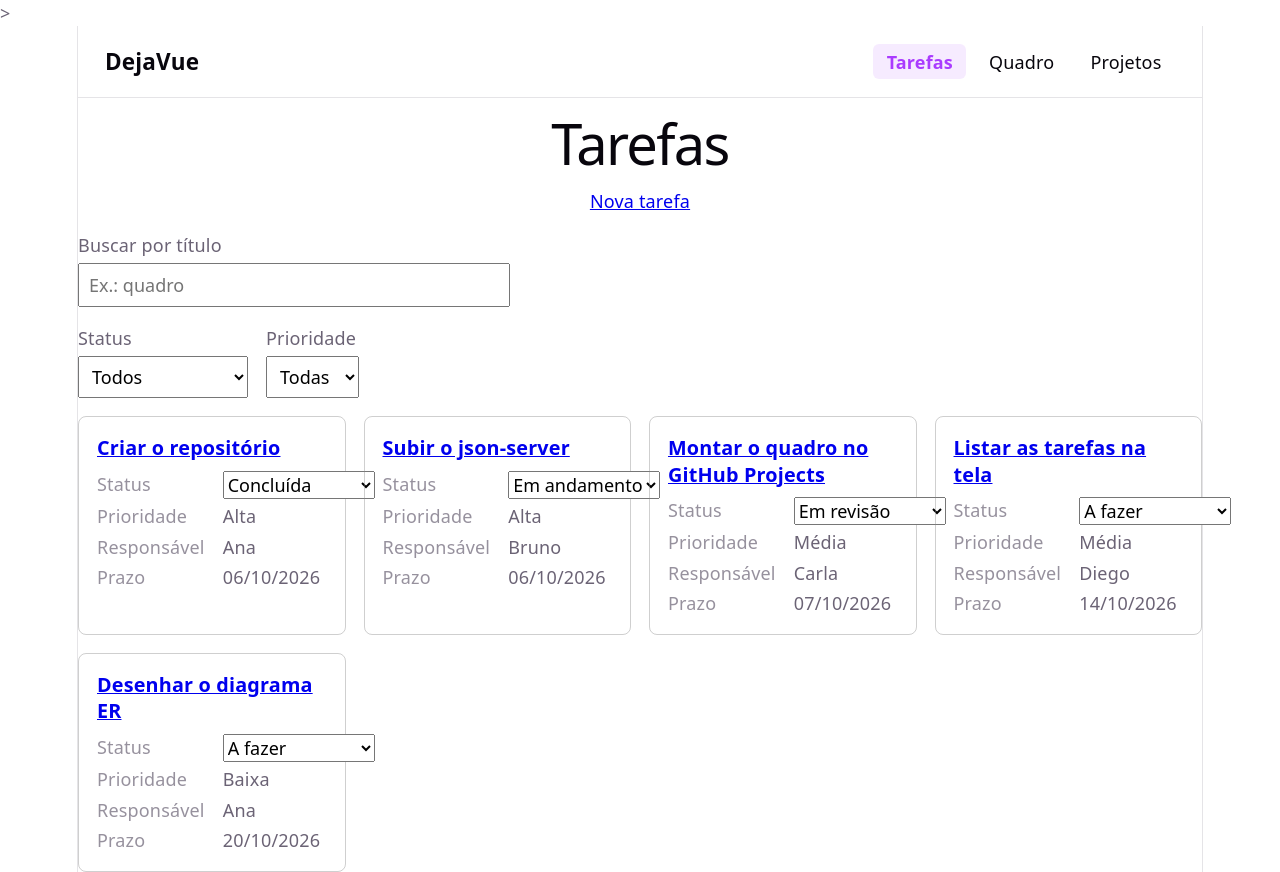
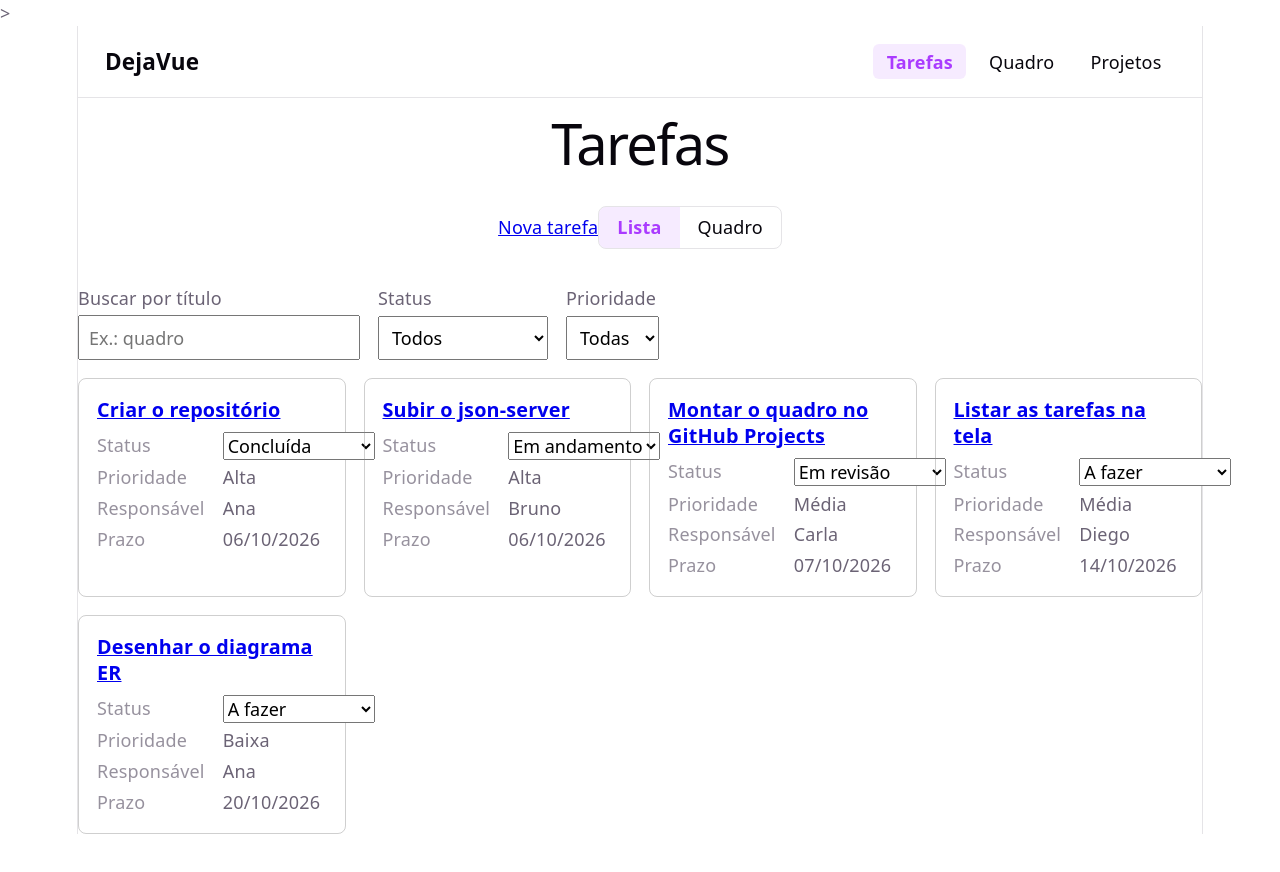
Before and after one commit to anthonnypatrocinio/Desenvolvimento-FrontEnd-5N-DejaVue, a Vue app in the folder DejaVue/: page / in a window 1280 px wide. After the commit the page ends 834 px from the top, so only its background shows below. Built offline with nearby package versions, Linux system fonts and the light colour scheme; data requests are answered from the project's data file.

Commit message:
Adiciona BarraFiltros e AlternarVisao (M428)

```diff
--- /dev/null
+++ b/DejaVue/src/components/AlternarVisao.vue
@@ -0,0 +1,30 @@
+<script setup lang="ts"></script>
+
+<template>
+  <!-- RouterLink marca sozinho o link da página atual com a classe
+       router-link-exact-active e aria-current="page". -->
+  <nav class="visoes" aria-label="Visão das tarefas">
+    <RouterLink to="/">Lista</RouterLink>
+    <RouterLink to="/quadro">Quadro</RouterLink>
+  </nav>
+</template>
+
+<style scoped>
+.visoes {
+  display: inline-flex;
+  border: 1px solid var(--border);
+  border-radius: 8px;
+  overflow: hidden;
+  margin: 1rem 0;
+}
+.visoes a {
+  padding: 0.4rem 1rem;
+  color: var(--text-h);
+  text-decoration: none;
+}
+.visoes a.router-link-exact-active {
+  background: var(--accent-bg);
+  color: var(--accent);
+  font-weight: 600;
+}
+</style>
--- /dev/null
+++ b/DejaVue/src/components/BarraFiltros.vue
@@ -0,0 +1,52 @@
+<script setup lang="ts">
+import { useFiltros } from '../composables/useFiltros'
+import { opcoesPrioridade, opcoesStatus, rotuloPrioridade, rotuloStatus } from '../rotulos'
+
+// Sem props: lê e escreve direto no estado compartilhado (M426).
+// Por isso a lista e o quadro mostram a MESMA busca e os MESMOS filtros.
+const { busca, status, prioridade } = useFiltros()
+</script>
+
+<template>
+  <div class="barra" role="search" aria-label="Buscar e filtrar tarefas">
+    <div class="campo">
+      <label for="busca">Buscar por título</label>
+      <input id="busca" v-model="busca" type="search" placeholder="Ex.: quadro" autocomplete="off" />
+    </div>
+
+    <div class="campo">
+      <label for="filtro-status">Status</label>
+      <select id="filtro-status" v-model="status">
+        <option value="">Todos</option>
+        <option v-for="s in opcoesStatus" :key="s" :value="s">{{ rotuloStatus[s] }}</option>
+      </select>
+    </div>
+
+    <div class="campo">
+      <label for="filtro-prioridade">Prioridade</label>
+      <select id="filtro-prioridade" v-model="prioridade">
+        <option value="">Todas</option>
+        <option v-for="p in opcoesPrioridade" :key="p" :value="p">{{ rotuloPrioridade[p] }}</option>
+      </select>
+    </div>
+  </div>
+</template>
+
+<style scoped>
+.barra {
+  display: flex;
+  flex-wrap: wrap;
+  gap: 1rem;
+  margin: 1rem 0;
+  text-align: left;
+}
+.campo {
+  display: grid;
+  gap: 0.25rem;
+}
+input,
+select {
+  padding: 0.4rem 0.5rem;
+  font: inherit;
+}
+</style>
--- a/DejaVue/src/views/ListaTarefas.vue
+++ b/DejaVue/src/views/ListaTarefas.vue
@@ -2,13 +2,14 @@
 import { computed, onMounted, ref } from 'vue'
 import { listarTarefas } from '../api'
 import type { Tarefa } from '../tipos'
+import AlternarVisao from '../components/AlternarVisao.vue'
+import BarraFiltros from '../components/BarraFiltros.vue'
 import TarefaCard from '../components/TarefaCard.vue'
 import { useFiltros } from '../composables/useFiltros'
 import { useMudarStatus } from '../composables/useMudarStatus'
-import { opcoesPrioridade, opcoesStatus, rotuloPrioridade, rotuloStatus } from '../rotulos'
 
 const tarefas = ref<Tarefa[]>([])
-const { busca, status, prioridade, aplicarFiltros } = useFiltros()
+const { aplicarFiltros } = useFiltros()
 const { erroStatus, mudarStatus } = useMudarStatus()
 
 // Só as tarefas que passam pela busca e pelos filtros (a lista original não muda)
@@ -24,28 +25,8 @@ onMounted(async () => {
     <h1>Tarefas</h1>
     <RouterLink to="/tarefas/nova">Nova tarefa</RouterLink>
 
-    <div class="campo-busca">
-      <label for="busca">Buscar por título</label>
-      <input id="busca" v-model="busca" type="search" placeholder="Ex.: quadro" autocomplete="off" />
-    </div>
-
-    <div class="filtros">
-      <div class="campo-filtro">
-        <label for="filtro-status">Status</label>
-        <select id="filtro-status" v-model="status">
-          <option value="">Todos</option>
-          <option v-for="s in opcoesStatus" :key="s" :value="s">{{ rotuloStatus[s] }}</option>
-        </select>
-      </div>
-
-      <div class="campo-filtro">
-        <label for="filtro-prioridade">Prioridade</label>
-        <select id="filtro-prioridade" v-model="prioridade">
-          <option value="">Todas</option>
-          <option v-for="p in opcoesPrioridade" :key="p" :value="p">{{ rotuloPrioridade[p] }}</option>
-        </select>
-      </div>
-    </div>
+    <AlternarVisao />
+    <BarraFiltros />
 
     <p v-if="erroStatus" role="alert">{{ erroStatus }}</p>
 
@@ -61,29 +42,6 @@ onMounted(async () => {
 </template>
 
 <style scoped>
-.campo-busca {
-  display: grid;
-  gap: 0.25rem;
-  max-width: 24rem;
-  margin: 1rem 0;
-  text-align: left;
-}
-.campo-busca input,
-.campo-filtro select {
-  padding: 0.4rem 0.5rem;
-  font: inherit;
-}
-.filtros {
-  display: flex;
-  flex-wrap: wrap;
-  gap: 1rem;
-  margin-bottom: 1rem;
-  text-align: left;
-}
-.campo-filtro {
-  display: grid;
-  gap: 0.25rem;
-}
 .lista {
   display: grid;
   gap: 1rem;
--- a/DejaVue/src/views/Quadro.vue
+++ b/DejaVue/src/views/Quadro.vue
@@ -1,6 +1,8 @@
 <script setup lang="ts">
 import { computed, onMounted, ref } from 'vue'
 import { listarTarefas } from '../api'
+import AlternarVisao from '../components/AlternarVisao.vue'
+import BarraFiltros from '../components/BarraFiltros.vue'
 import TarefaCard from '../components/TarefaCard.vue'
 import { useFiltros } from '../composables/useFiltros'
 import { useMudarStatus } from '../composables/useMudarStatus'
@@ -35,6 +37,10 @@ const colunas = computed(() => {
 <template>
   <section class="quadro">
     <h1>Quadro</h1>
+
+    <AlternarVisao />
+    <BarraFiltros />
+
     <p v-if="erro" role="alert">{{ erro }}</p>
     <p v-if="erroStatus" role="alert">{{ erroStatus }}</p>
 
```
